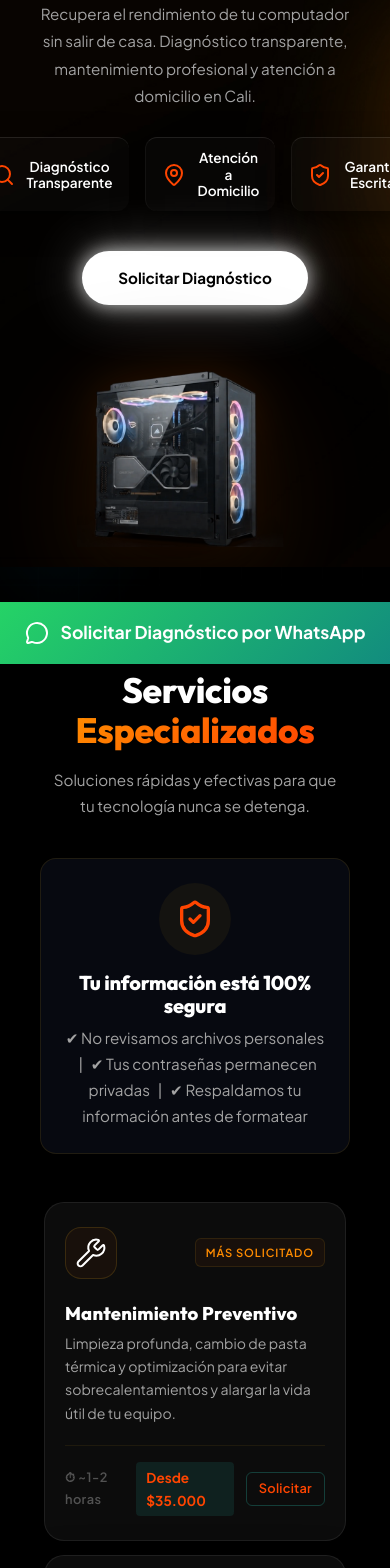
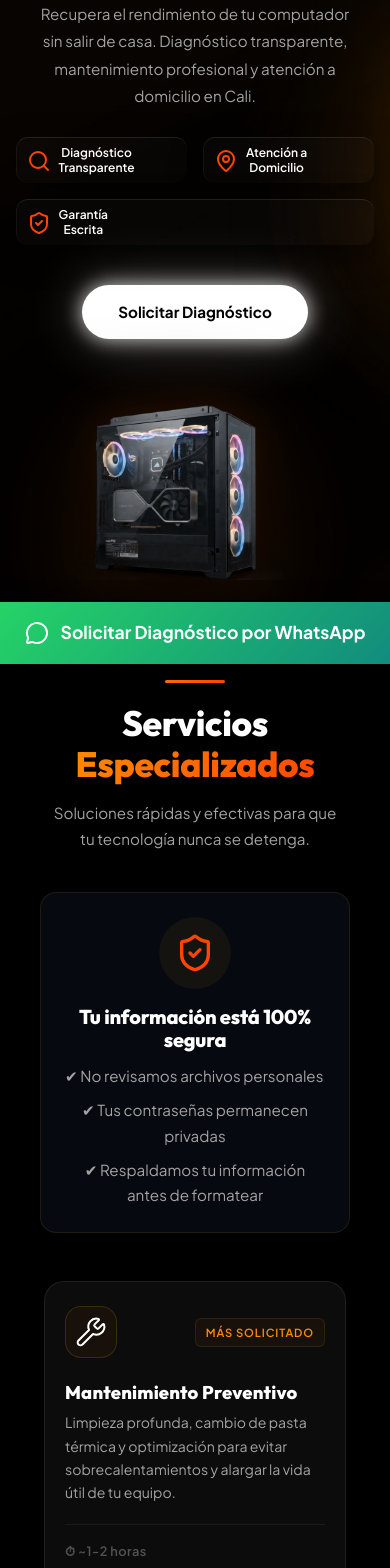
Before and after one commit to Miuted-wakeup/PC-service, a React (Vite) app: page / in a window 390 px wide. Shown: the part 180-1748 px from the top of the page. Built offline with nearby package versions, Linux system fonts and the light colour scheme.

Commit message:
Fix: Mejorar espaciados en móvil (desapeñuscar elementos)

```diff
--- a/src/components/Hero.css
+++ b/src/components/Hero.css
@@ -251,6 +251,21 @@
     margin-bottom: 20px;
   }
 
+  .hero__stats {
+    flex-wrap: wrap;
+    gap: 8px;
+  }
+
+  .hero__trust-card {
+    padding: 8px 10px;
+    gap: 8px;
+    flex: 1 1 45%;
+  }
+
+  .hero__trust-label {
+    font-size: 0.75rem;
+  }
+
   .hero__title {
     font-size: 2.2rem;
     margin-bottom: 16px;
--- a/src/components/Services.css
+++ b/src/components/Services.css
@@ -45,13 +45,23 @@
 .privacy-banner__content h3 {
   font-size: 1.25rem;
   color: #fff;
-  margin-bottom: 8px;
+  margin-bottom: 12px;
 }
 
-.privacy-banner__content p {
+.privacy-banner__list {
+  list-style: none;
+  padding: 0;
+  margin: 0;
+  display: flex;
+  flex-direction: column;
+  gap: 8px;
+}
+
+.privacy-banner__list li {
   color: var(--text-secondary);
   font-size: 0.95rem;
-  margin: 0;
+  display: flex;
+  align-items: center;
 }
 
 /* === GRID === */
@@ -288,6 +298,17 @@
     padding: 24px 20px;
   }
 
+  .svc-card__footer {
+    flex-direction: column;
+    align-items: flex-start;
+    gap: 16px;
+  }
+
+  .svc-card__footer-right {
+    width: 100%;
+    justify-content: space-between;
+  }
+
   .svc-card__icon {
     font-size: 2rem;
     width: 52px;
--- a/src/components/Services.jsx
+++ b/src/components/Services.jsx
@@ -74,11 +74,11 @@ const Services = () => {
           </div>
           <div className="privacy-banner__content">
             <h3>Tu información está 100% segura</h3>
-            <p>
-              ✔ No revisamos archivos personales &nbsp; | &nbsp;
-              ✔ Tus contraseñas permanecen privadas &nbsp; | &nbsp;
-              ✔ Respaldamos tu información antes de formatear
-            </p>
+            <ul className="privacy-banner__list">
+              <li>✔ No revisamos archivos personales</li>
+              <li>✔ Tus contraseñas permanecen privadas</li>
+              <li>✔ Respaldamos tu información antes de formatear</li>
+            </ul>
           </div>
         </motion.div>
 
```
